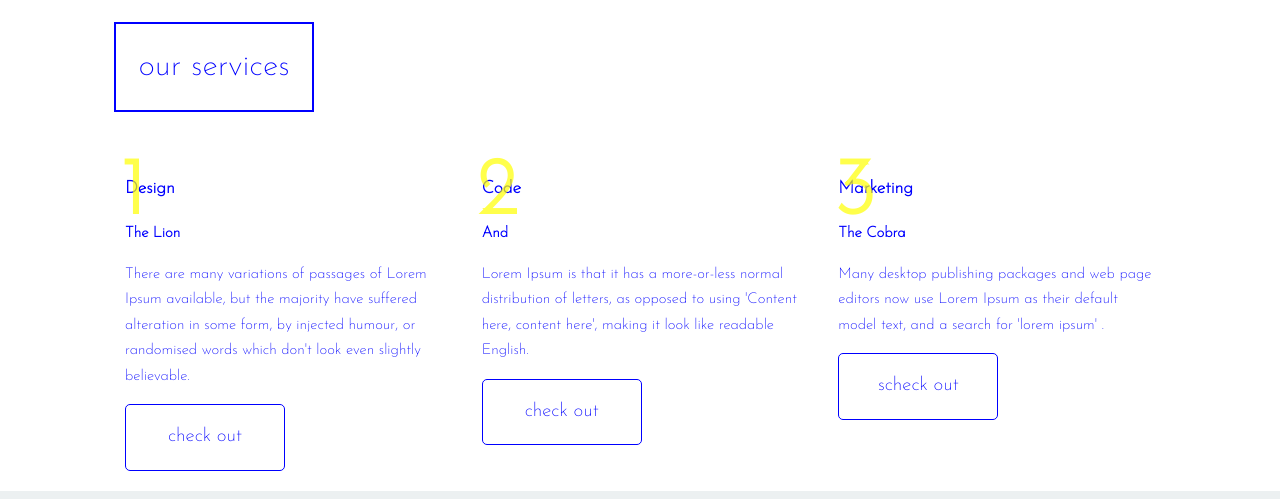
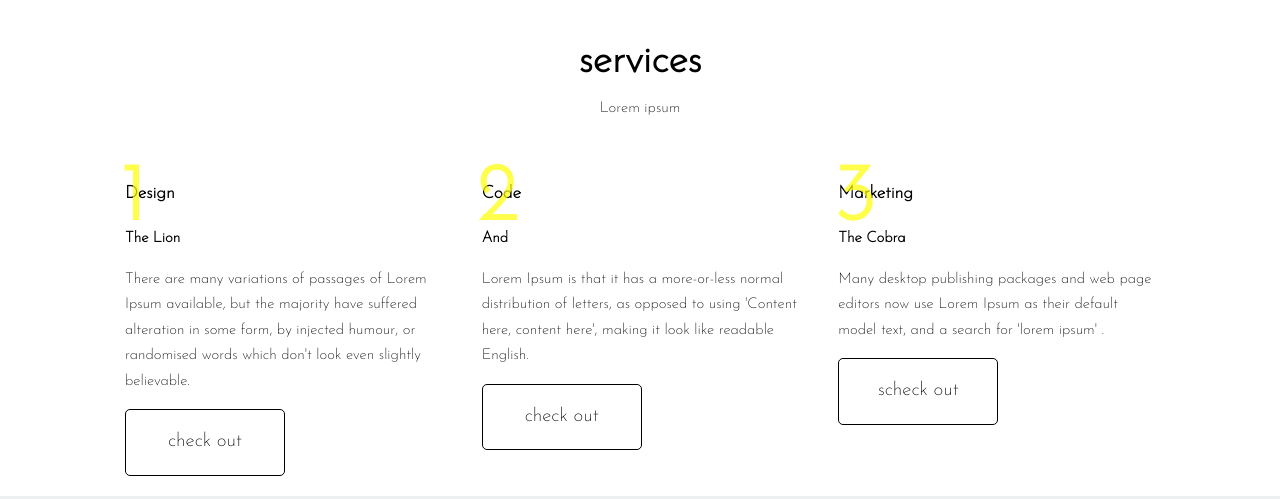
Before and after one commit to adamodzel/zad_modul3, a website: page index.html in a window 1280 px wide. Shown: the part 702-1201 px from the top of the page. Drawn offline with Linux system fonts and the light colour scheme; a web font is replaced by a local one.

Commit message:
changes: index.html, style.scss

```diff
--- a/index.html
+++ b/index.html
@@ -34,11 +34,9 @@
                 <a href="#" class="btn btn-one">tell me more<a>
             </div>
         </header>
-
-
-
          <section class="our-services">
-            <div class="our-services-title">our services</div>
+            <div class="our-services-title">services</div>
+                <div class="our-services-subtitle">Lorem ipsum</div>
                 <div class="container">
                     <div class="box">
                         <span class="number">1</span>
--- a/sass/style.scss
+++ b/sass/style.scss
@@ -164,18 +164,26 @@ header {
 .our-services-title {
     flex-wrap: flex;
     min-width: 200px;
-    margin: 24px;
-    padding: 16px;
-    font-size: 32px;
-    border: 2px solid;
+    font-weight: bold;
+    margin: 30px;
+    font-size: 40px;
     width: 100px;
+    margin-left: auto;
+    margin-right: auto;
+    margin-bottom:0;
+    width: 10;
+}
 
+.our-services-subtitle {
+    margin-top: 0;
+    font-size: 15px;
+    margin-bottom: 20px;
 }
 
 .our-services {
     font-size: 15px;
     background-color: white;
-    color: blue;
+    color: black;
     max-width: 1140px;
     padding: 0 20px;
     margin: 0 auto;
```
Also changed, not shown: css/style.css, 1 other file.
